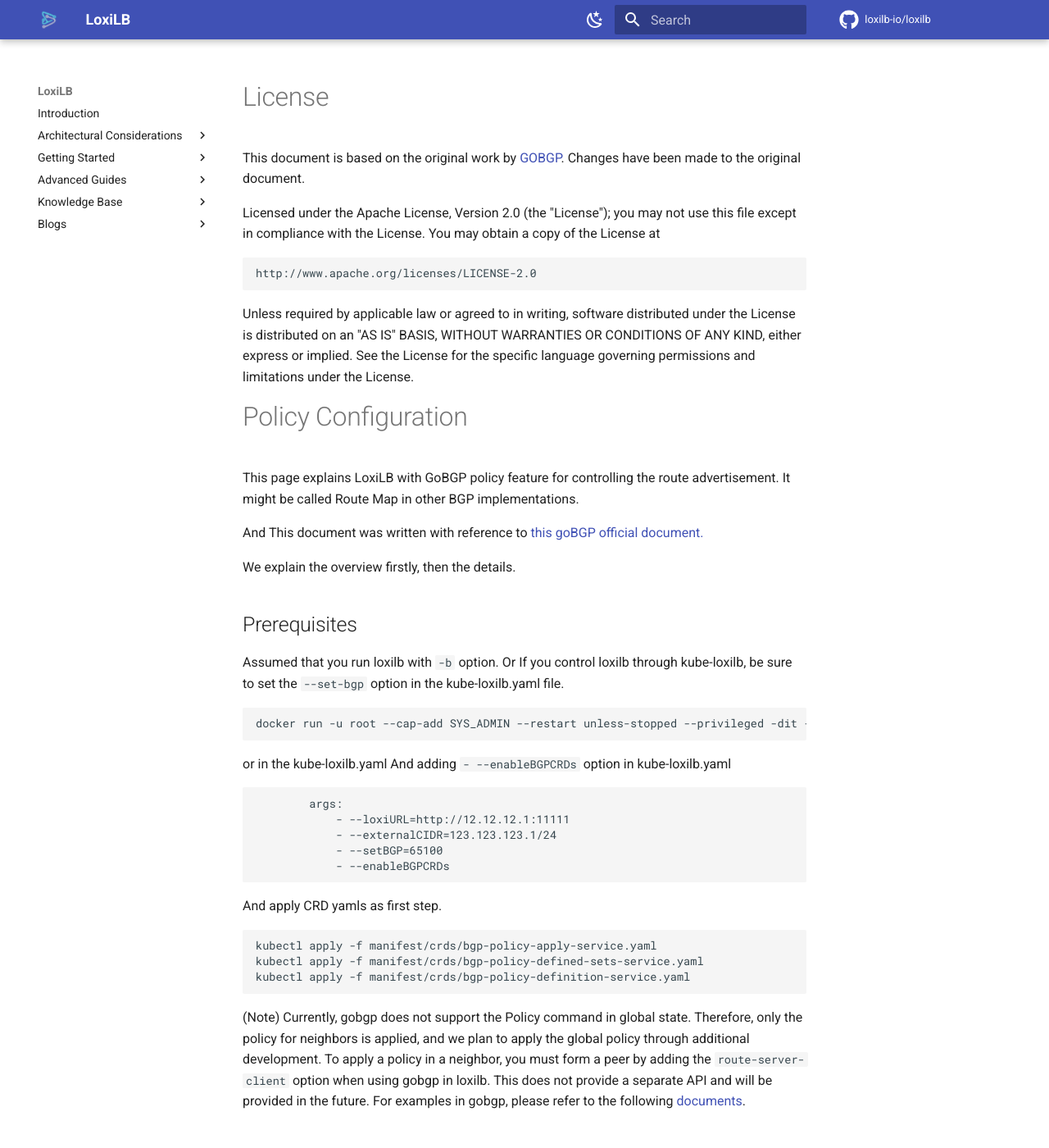
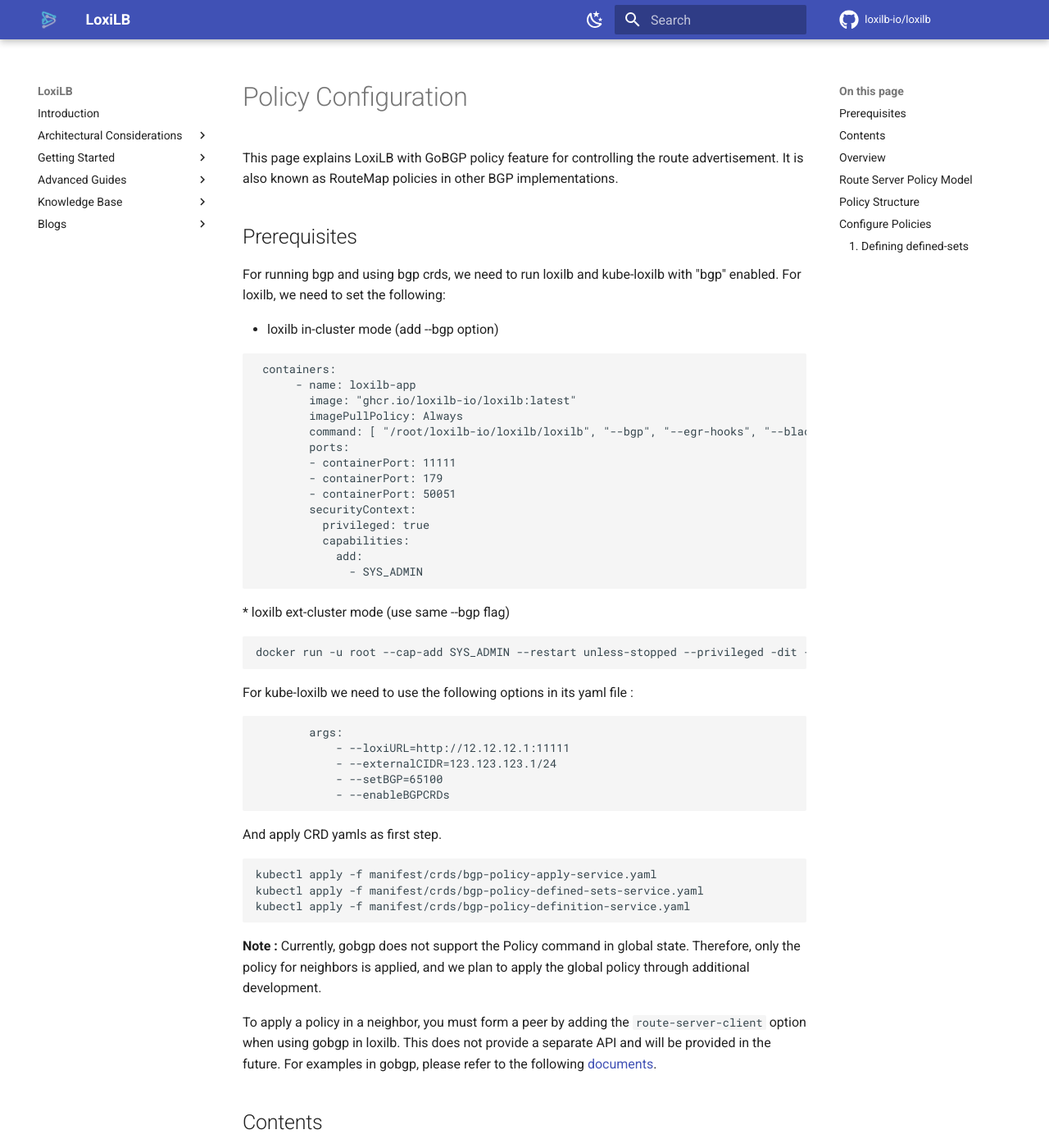
Before and after one commit to loxilb-io/loxilbdocs, an MkDocs documentation site: the page built from docs/k8s_bgp_policy_crd.md, in a window 1280 px wide and 1400 px high. Shown: the whole window at 82% size. Built offline with MkDocs 1.6.1 and Material for MkDocs 9.7.7, drawn with Linux system fonts in a browser that asks for light colours; comment, search, counter and statistics services are not loaded; the version menu is left out; some of the changed text lies outside the part shown.

Commit message:
Update k8s_bgp_policy_crd.md

````diff
--- a/docs/k8s_bgp_policy_crd.md
+++ b/docs/k8s_bgp_policy_crd.md
@@ -1,38 +1,36 @@
-# License
-This document is based on the original work by [GOBGP](https://github.com/osrg/gobgp.git).
-Changes have been made to the original document.
-
-Licensed under the Apache License, Version 2.0 (the "License");
-you may not use this file except in compliance with the License.
-You may obtain a copy of the License at
-
-    http://www.apache.org/licenses/LICENSE-2.0
-
-Unless required by applicable law or agreed to in writing, software
-distributed under the License is distributed on an "AS IS" BASIS,
-WITHOUT WARRANTIES OR CONDITIONS OF ANY KIND, either express or implied.
-See the License for the specific language governing permissions and
-limitations under the License.
-
-
 # Policy Configuration
 
-This page explains LoxiLB with GoBGP policy feature for controlling the route
-advertisement. It might be called Route Map in other BGP
-implementations.
-
-And This document was written with reference to [this goBGP official document.](https://github.com/osrg/gobgp/blob/master/docs/sources/policy.md)
-
-We explain the overview firstly, then the details.
+This page explains LoxiLB with GoBGP policy feature for controlling the route advertisement. It is also known as RouteMap policies in other BGP implementations.
 
 ## Prerequisites
-Assumed that you run loxilb with `-b` option. Or If you control loxilb through kube-loxilb, be sure to set the `--set-bgp` option in the kube-loxilb.yaml file.
 
-```bash
+For running bgp and using bgp crds, we need to run loxilb and kube-loxilb with "bgp" enabled.  For loxilb, we need to set the following:
+
+* loxilb in-cluster mode (add --bgp option)
+
+```
+ containers:
+      - name: loxilb-app
+        image: "ghcr.io/loxilb-io/loxilb:latest"
+        imagePullPolicy: Always
+        command: [ "/root/loxilb-io/loxilb/loxilb", "--bgp", "--egr-hooks", "--blacklist=cni[0-9a-z]|veth.|flannel.|cali.|tunl.|vxlan[.]calico" ]
+        ports:
+        - containerPort: 11111
+        - containerPort: 179
+        - containerPort: 50051
+        securityContext:
+          privileged: true
+          capabilities:
+            add:
+              - SYS_ADMIN
+```
+* loxilb ext-cluster mode (use same --bgp flag)
+
+```
 docker run -u root --cap-add SYS_ADMIN --restart unless-stopped --privileged -dit -v /dev/log:/dev/log --name loxilb ghcr.io/loxilb-io/loxilb:latest -b
 ```
-or in the kube-loxilb.yaml
-And adding  `- --enableBGPCRDs` option in kube-loxilb.yaml
+
+For kube-loxilb we need to use the following options in its yaml file :
 ```
         args:
             - --loxiURL=http://12.12.12.1:11111
@@ -49,8 +47,8 @@
 kubectl apply -f manifest/crds/bgp-policy-definition-service.yaml
 ```
 
+<b>Note : </b> Currently, gobgp does not support the Policy command in global state. Therefore, only the policy for neighbors is applied, and we plan to apply the global policy through additional development.
 
-(Note) Currently, gobgp does not support the Policy command in global state. Therefore, only the policy for neighbors is applied, and we plan to apply the global policy through additional development.
 To apply a policy in a neighbor, you must form a peer by adding the `route-server-client` option when using gobgp in loxilb. This does not provide a separate API and will be provided in the future.
 For examples in gobgp, please refer to the following [documents](https://github.com/osrg/gobgp/blob/master/docs/sources/route-server.md).
 
@@ -1018,3 +1016,21 @@
 When you change an import policy and reset the inbound routing table (aka soft reset in), a withdraw for a route rejected by the latest import policies will be sent to peers. However, when you change an export policy and reset the outbound routing table (aka soft reset out), even if a route is rejected by the latest export policies, a withdraw for the route will not be sent.
 
 The outbound routing table doesn't exist for saving memory usage, it's impossible to know whether the route was actually sent to peer or the route also was rejected by the previous export policies and not sent. GoBGP doesn't send such withdraw rather than possible unwilling leaking information.
+
+# Credits/License
+
+This document is based on the original work by [GOBGP](https://github.com/osrg/gobgp.git).
+
+Changes have been made to the original document as per modifications required for loxilb.
+
+Licensed under the Apache License, Version 2.0 (the "License");
+you may not use this file except in compliance with the License.
+You may obtain a copy of the License at
+
+    http://www.apache.org/licenses/LICENSE-2.0
+
+Unless required by applicable law or agreed to in writing, software
+distributed under the License is distributed on an "AS IS" BASIS,
+WITHOUT WARRANTIES OR CONDITIONS OF ANY KIND, either express or implied.
+See the License for the specific language governing permissions and
+limitations under the License.
````
